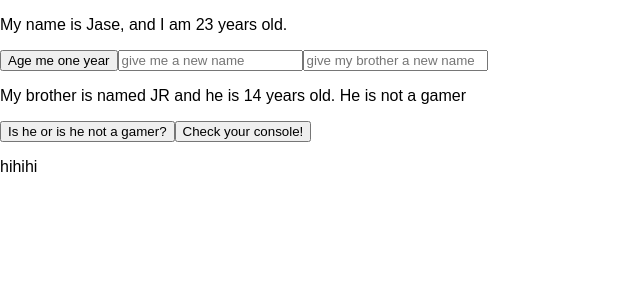
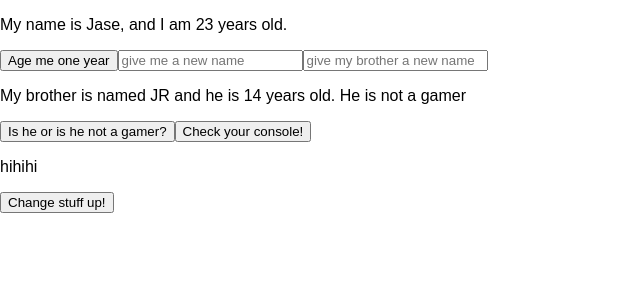
Before and after one commit to jase-d-ace/playing-with-context, a React (Create React App) app: page / in a window 1280 px wide. Shown: the top 300 px of the page, without its empty margins (0-640 px from the left). Built offline with nearby package versions, Linux system fonts and the light colour scheme; no server answers.

Commit message:
also add separate bits of state outside of context, and mutators as well

```diff
--- a/src/App.js
+++ b/src/App.js
@@ -1,17 +1,42 @@
 import React, { Component } from 'react';
 import Provider from './Provider';
 import Test from './Test';
+import DifferentComponent from './DifferentComponent';
 import './App.css';
 
 class App extends Component {
 
+  state = {
+    dark: false,
+    light: false,
+    on: false,
+    off: true
+  }
+
+  constructor(props, context) {
+    super(props)
+    this.changeValues = this.changeValues.bind(this)
+  }
   logSomethingFromProps() {
     console.log('you can still log props as normal :)')
   }
+
+  changeValues() {
+    this.setState({
+      dark: !this.state.dark,
+      on: !this.state.on
+    })
+  }
+
+  componentDidUpdate() {
+    console.log('stuff changed', this.state)
+  }
+
   render() {
     return (
       <Provider>
         <Test logSomethingFromProps={this.logSomethingFromProps} />
+        <DifferentComponent changeValues={this.changeValues} />
       </Provider>
     );
   }
--- /dev/null
+++ b/src/DifferentComponent.js
@@ -0,0 +1,7 @@
+import React from 'react';
+
+const DifferentComponent = props => (
+  <button onClick={props.changeValues}>Change stuff up!</button>
+)
+
+export default DifferentComponent
```
